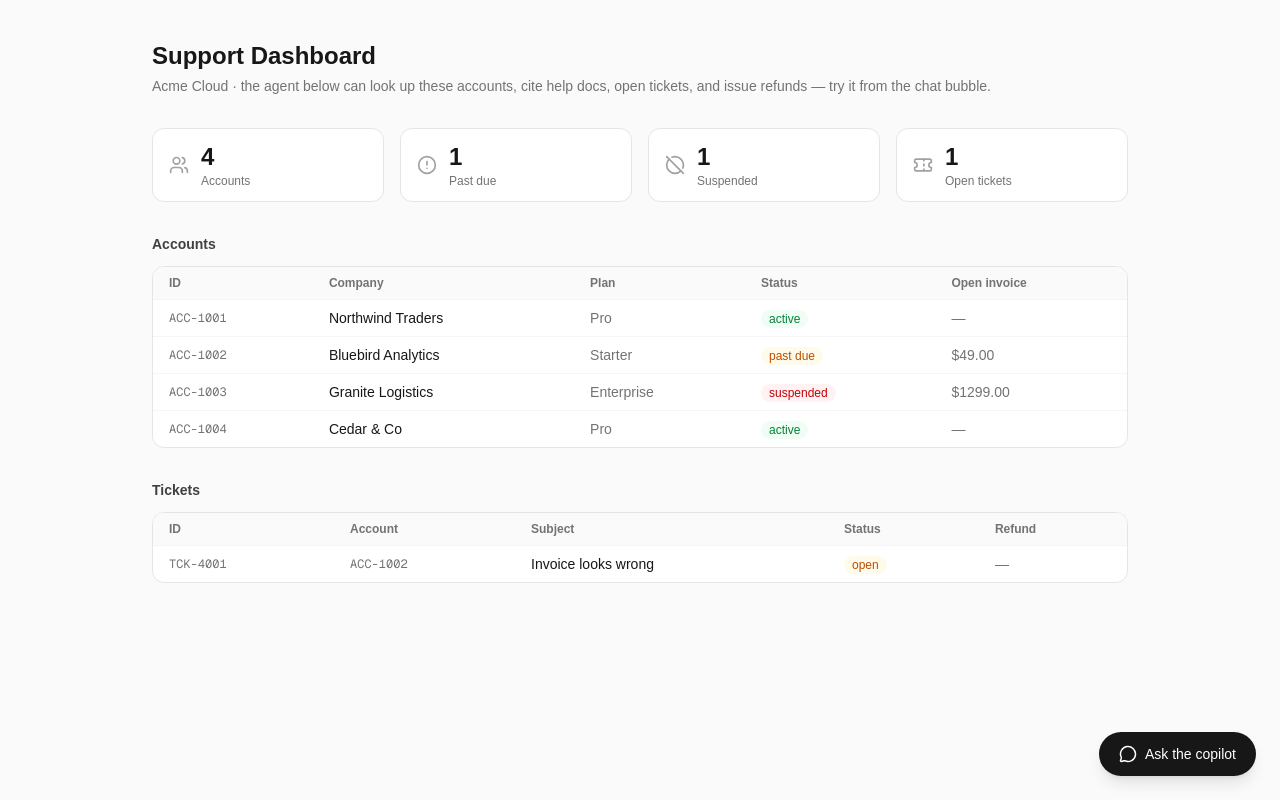
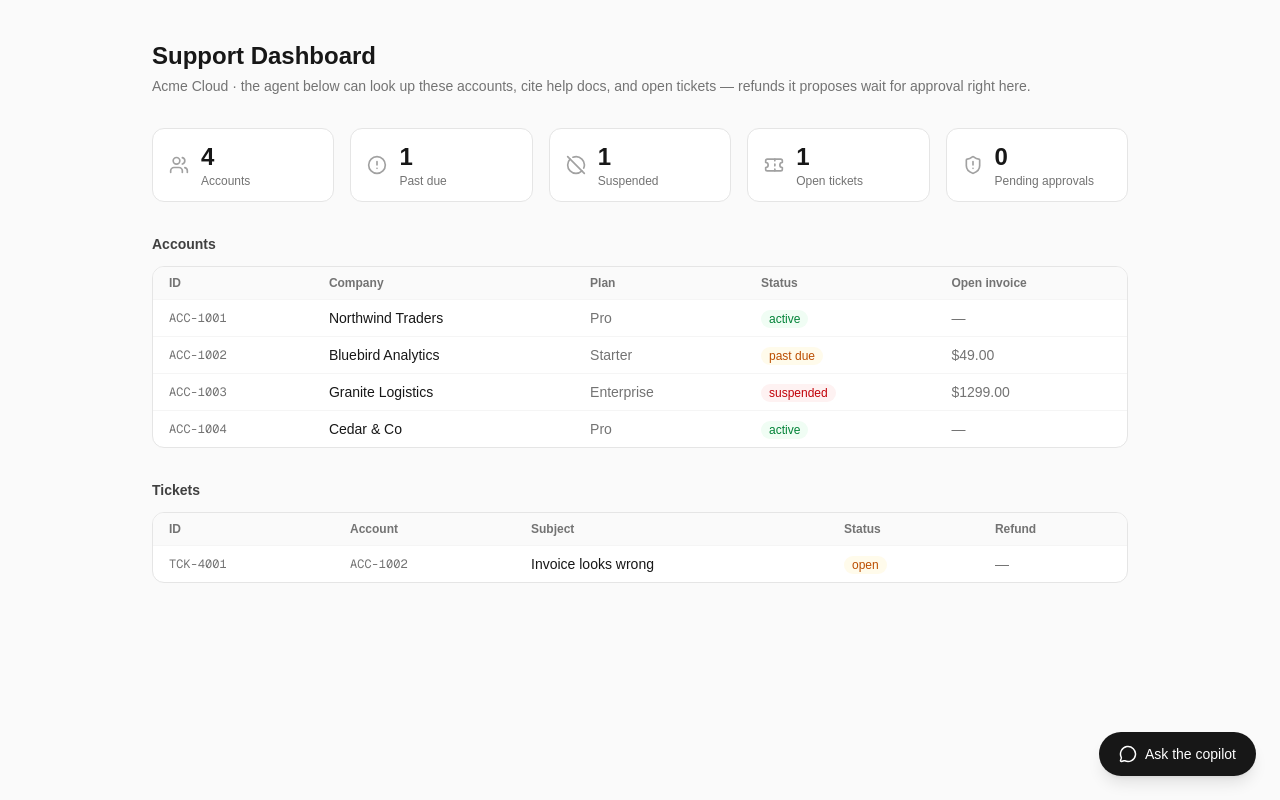
Before and after one commit to tejas249/Haxio, a Next.js app: page /dashboard in a window 1280 px wide. Built offline with nearby package versions, Linux system fonts and the light colour scheme.

Commit message:
feat: refund approval gate before issueRefund moves money

```diff
--- /dev/null
+++ b/app/api/approvals/[id]/route.ts
@@ -0,0 +1,35 @@
+import { getApproval, resolveApproval } from "@/lib/data/approvals";
+import { attachRefundToTicket } from "@/lib/data/tickets";
+
+export async function PATCH(req: Request, ctx: RouteContext<"/api/approvals/[id]">) {
+  const { id } = await ctx.params;
+  const { action } = await req.json();
+
+  if (action !== "approve" && action !== "deny") {
+    return Response.json(
+      { error: "action must be 'approve' or 'deny'" },
+      { status: 400 },
+    );
+  }
+
+  const approval = getApproval(id);
+  if (!approval) {
+    return Response.json({ error: `No approval found with ID ${id}` }, { status: 404 });
+  }
+  if (approval.status !== "pending") {
+    return Response.json(
+      { error: `Approval ${id} is already ${approval.status}` },
+      { status: 409 },
+    );
+  }
+
+  const resolved = resolveApproval(id, action === "approve" ? "approved" : "denied");
+
+  // Only a real approval moves money (attaches the refund to the ticket).
+  // A denial just records the decision — nothing on the ticket changes.
+  if (resolved?.status === "approved" && resolved.ticketId) {
+    attachRefundToTicket(resolved.ticketId, resolved.amountCents);
+  }
+
+  return Response.json(resolved);
+}
--- /dev/null
+++ b/app/api/approvals/route.ts
@@ -0,0 +1,7 @@
+import { connection } from "next/server";
+import { listApprovals } from "@/lib/data/approvals";
+
+export async function GET() {
+  await connection();
+  return Response.json(listApprovals());
+}
--- a/components/DashboardClient.tsx
+++ b/components/DashboardClient.tsx
@@ -1,10 +1,19 @@
 "use client";
 
 import { useCallback, useEffect, useState } from "react";
-import { AlertCircle, CircleOff, Ticket as TicketIcon, Users } from "lucide-react";
+import {
+  AlertCircle,
+  Check,
+  CircleOff,
+  ShieldAlert,
+  Ticket as TicketIcon,
+  Users,
+  X,
+} from "lucide-react";
 import ChatWidget from "./ChatWidget";
 import type { Account } from "@/lib/data/accounts";
 import type { Ticket } from "@/lib/data/tickets";
+import type { RefundApproval } from "@/lib/data/approvals";
 
 function StatTile({
   label,
@@ -32,12 +41,17 @@ const STATUS_STYLES: Record<string, string> = {
   suspended: "bg-red-50 text-red-700",
   open: "bg-amber-50 text-amber-700",
   resolved: "bg-green-50 text-green-700",
+  pending: "bg-amber-50 text-amber-700",
+  approved: "bg-green-50 text-green-700",
+  denied: "bg-red-50 text-red-700",
 };
 
 export default function DashboardClient() {
   const [accounts, setAccounts] = useState<Account[]>([]);
   const [tickets, setTickets] = useState<Ticket[]>([]);
+  const [approvals, setApprovals] = useState<RefundApproval[]>([]);
   const [loading, setLoading] = useState(true);
+  const [resolvingId, setResolvingId] = useState<string | null>(null);
   const [refreshKey, setRefreshKey] = useState(0);
 
   const refresh = useCallback(() => setRefreshKey((k) => k + 1), []);
@@ -46,17 +60,20 @@ export default function DashboardClient() {
     let ignore = false;
 
     (async () => {
-      const [accountsRes, ticketsRes] = await Promise.all([
+      const [accountsRes, ticketsRes, approvalsRes] = await Promise.all([
         fetch("/api/accounts"),
         fetch("/api/tickets"),
+        fetch("/api/approvals"),
       ]);
-      const [accountsData, ticketsData] = await Promise.all([
+      const [accountsData, ticketsData, approvalsData] = await Promise.all([
         accountsRes.json(),
         ticketsRes.json(),
+        approvalsRes.json(),
       ]);
       if (ignore) return;
       setAccounts(accountsData);
       setTickets(ticketsData);
+      setApprovals(approvalsData);
       setLoading(false);
     })();
 
@@ -65,26 +82,101 @@ export default function DashboardClient() {
     };
   }, [refreshKey]);
 
+  const resolveApproval = async (id: string, action: "approve" | "deny") => {
+    setResolvingId(id);
+    try {
+      await fetch(`/api/approvals/${id}`, {
+        method: "PATCH",
+        headers: { "Content-Type": "application/json" },
+        body: JSON.stringify({ action }),
+      });
+      refresh();
+    } finally {
+      setResolvingId(null);
+    }
+  };
+
   const suspended = accounts.filter((a) => a.status === "suspended").length;
   const pastDue = accounts.filter((a) => a.status === "past_due").length;
   const openTickets = tickets.filter((t) => t.status === "open").length;
+  const pendingApprovals = approvals.filter((a) => a.status === "pending");
 
   return (
     <div className="mx-auto max-w-5xl px-6 py-10">
       <header className="mb-8">
         <h1 className="text-2xl font-semibold text-neutral-900">Support Dashboard</h1>
         <p className="mt-1 text-sm text-neutral-500">
-          Acme Cloud · the agent below can look up these accounts, cite help docs, open
-          tickets, and issue refunds — try it from the chat bubble.
+          Acme Cloud · the agent below can look up these accounts, cite help docs, and
+          open tickets — refunds it proposes wait for approval right here.
         </p>
       </header>
 
-      <div className="mb-8 grid grid-cols-2 gap-4 sm:grid-cols-4">
+      <div className="mb-8 grid grid-cols-2 gap-4 sm:grid-cols-5">
         <StatTile label="Accounts" value={accounts.length} icon={Users} />
         <StatTile label="Past due" value={pastDue} icon={AlertCircle} />
         <StatTile label="Suspended" value={suspended} icon={CircleOff} />
         <StatTile label="Open tickets" value={openTickets} icon={TicketIcon} />
+        <StatTile
+          label="Pending approvals"
+          value={pendingApprovals.length}
+          icon={ShieldAlert}
+        />
       </div>
+
+      {approvals.length > 0 ? (
+        <section className="mb-8">
+          <h2 className="mb-3 text-sm font-semibold text-neutral-700">
+            Refund approvals
+          </h2>
+          <div className="space-y-2">
+            {approvals.map((a) => (
+              <div
+                key={a.id}
+                className={`flex items-center justify-between rounded-xl border bg-white px-4 py-3 ${
+                  a.status === "pending" ? "border-amber-200" : "border-neutral-200"
+                }`}
+              >
+                <div className="text-sm">
+                  <div className="font-medium text-neutral-900">
+                    ${(a.amountCents / 100).toFixed(2)} for{" "}
+                    <span className="font-mono text-xs text-neutral-500">
+                      {a.accountId}
+                    </span>
+                  </div>
+                  <div className="text-neutral-500">{a.reason}</div>
+                </div>
+                <div className="flex items-center gap-2">
+                  <span
+                    className={`rounded-full px-2 py-0.5 text-xs ${STATUS_STYLES[a.status]}`}
+                  >
+                    {a.status}
+                  </span>
+                  {a.status === "pending" ? (
+                    <>
+                      <button
+                        onClick={() => resolveApproval(a.id, "approve")}
+                        disabled={resolvingId === a.id}
+                        className="flex items-center gap-1 rounded-full bg-green-600 px-3 py-1 text-xs font-medium text-white disabled:opacity-40"
+                      >
+                        <Check size={14} />
+                        Approve
+                      </button>
+                      <button
+                        onClick={() => resolveApproval(a.id, "deny")}
+                        disabled={resolvingId === a.id}
+                        className="flex items-center gap-1 rounded-full border border-neutral-200 px-3 py-1 text-xs font-medium text-neutral-600 disabled:opacity-40"
+                      >
+                        <X size={14} />
+                        Deny
+                      </button>
+                    </>
+                  ) : null}
+                </div>
+              </div>
+            ))}
+          </div>
+        </section>
+      ) : null}
 
       <section className="mb-8">
         <h2 className="mb-3 text-sm font-semibold text-neutral-700">Accounts</h2>
--- a/components/ToolCallView.tsx
+++ b/components/ToolCallView.tsx
@@ -12,7 +12,7 @@ const TOOL_META: Record<string, { label: string; icon: typeof Search }> = {
   "tool-searchDocs": { label: "Searching help docs", icon: Search },
   "tool-getAccountStatus": { label: "Looking up account", icon: UserSearch },
   "tool-createTicket": { label: "Opening ticket", icon: Ticket },
-  "tool-issueRefund": { label: "Issuing refund", icon: Banknote },
+  "tool-issueRefund": { label: "Requesting refund approval", icon: Banknote },
 };
 
 function describeInput(toolType: string, input: unknown): string {
--- /dev/null
+++ b/lib/data/approvals.ts
@@ -0,0 +1,57 @@
+export type ApprovalStatus = "pending" | "approved" | "denied";
+
+export interface RefundApproval {
+  id: string;
+  accountId: string;
+  amountCents: number;
+  reason: string;
+  ticketId?: string;
+  status: ApprovalStatus;
+  requestedAt: string;
+  resolvedAt?: string;
+}
+
+// In-memory, mutable — same intentional simplification as tickets.ts.
+const approvals: RefundApproval[] = [];
+
+let nextId = 1;
+
+export function listApprovals(): RefundApproval[] {
+  return [...approvals].sort(
+    (a, b) => new Date(b.requestedAt).getTime() - new Date(a.requestedAt).getTime(),
+  );
+}
+
+export function getApproval(id: string): RefundApproval | undefined {
+  return approvals.find((a) => a.id === id);
+}
+
+export function createApproval(input: {
+  accountId: string;
+  amountCents: number;
+  reason: string;
+  ticketId?: string;
+}): RefundApproval {
+  const approval: RefundApproval = {
+    id: `APR-${nextId++}`,
+    accountId: input.accountId,
+    amountCents: input.amountCents,
+    reason: input.reason,
+    ticketId: input.ticketId,
+    status: "pending",
+    requestedAt: new Date().toISOString(),
+  };
+  approvals.push(approval);
+  return approval;
+}
+
+export function resolveApproval(
+  id: string,
+  decision: "approved" | "denied",
+): RefundApproval | undefined {
+  const approval = approvals.find((a) => a.id === id);
+  if (!approval || approval.status !== "pending") return undefined;
+  approval.status = decision;
+  approval.resolvedAt = new Date().toISOString();
+  return approval;
+}
```
Also changed, not shown: lib/agent/support-agent.ts (+8 -6 lines), 1 other file (tests, documents, lock files or other folders).
